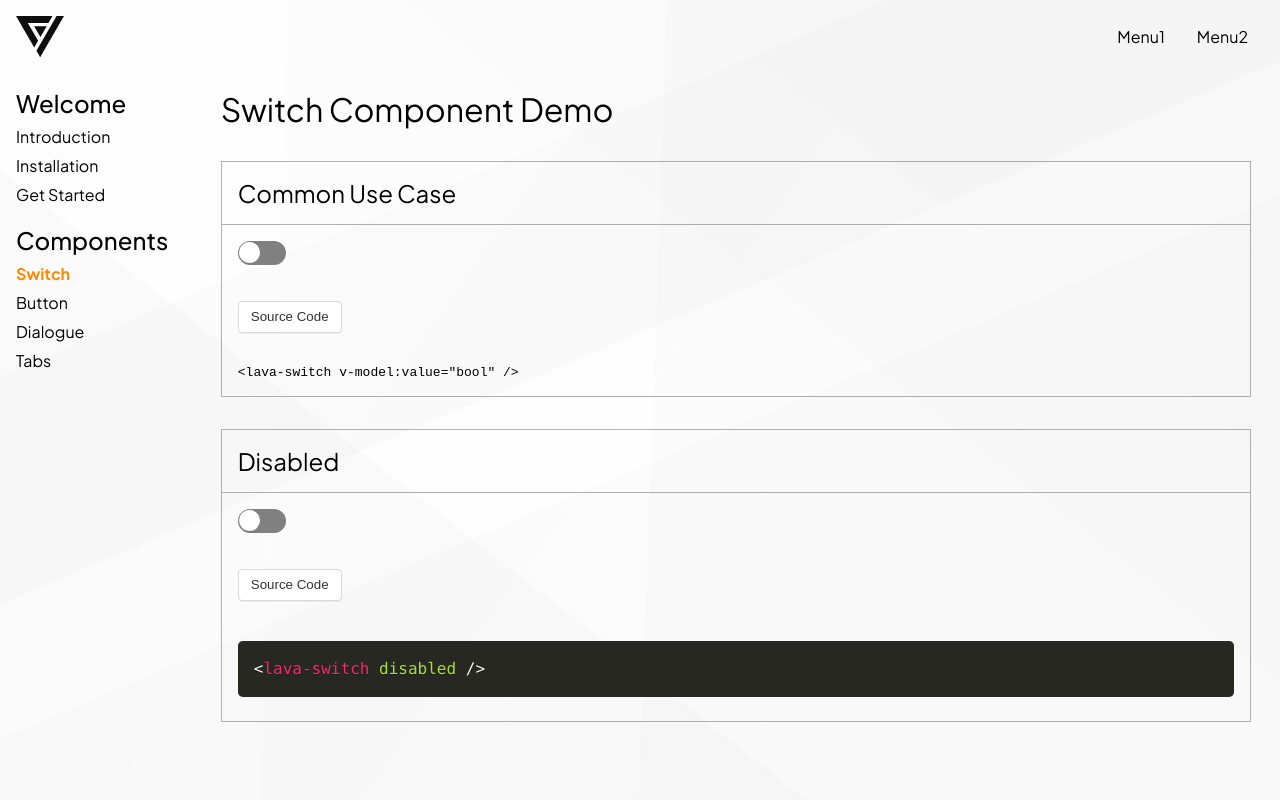
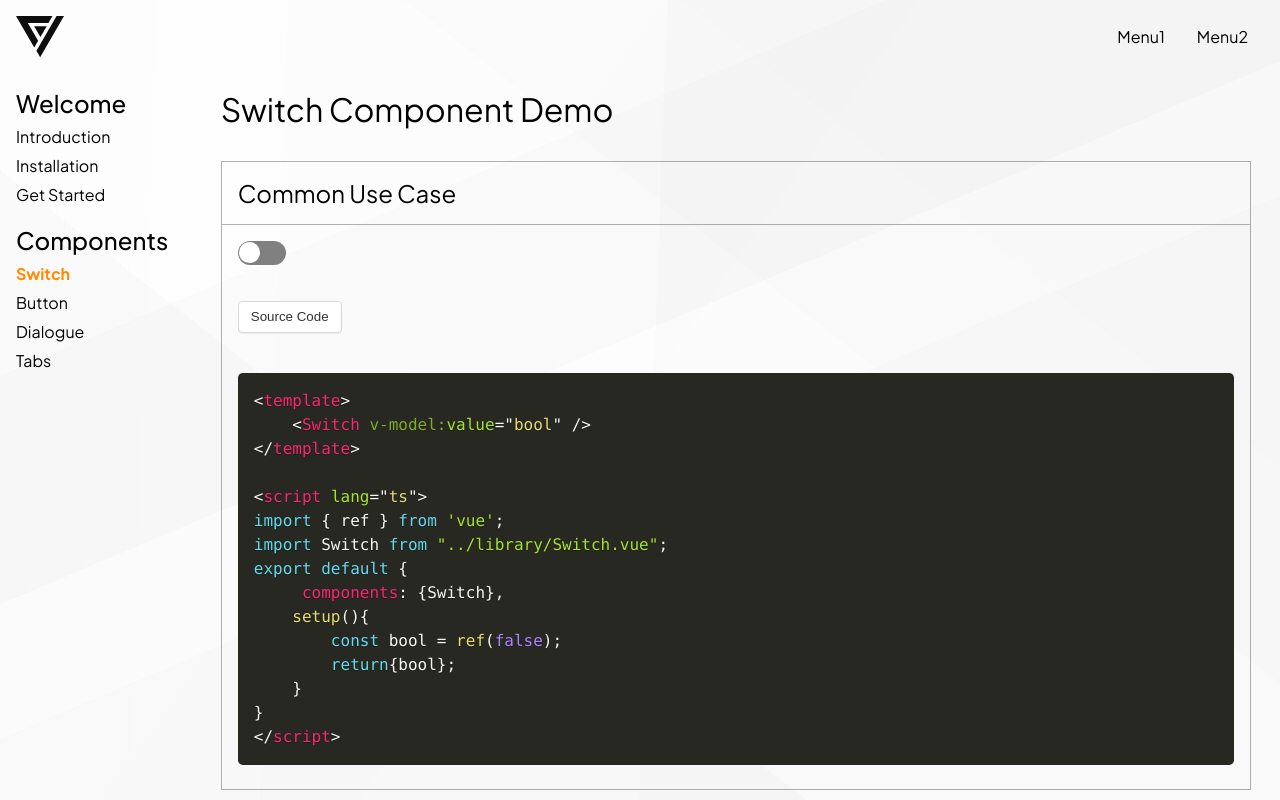
Before and after one commit to lavaboy1738/lava-UI, a Vue app: page /#/docs/switch in a window 1280 px wide. Shown: the top 800 px of the page. Built offline with nearby package versions, Linux system fonts and the light colour scheme.

Commit message:
switch demo page complete

```diff
--- a/src/components/SwitchDemo.vue
+++ b/src/components/SwitchDemo.vue
@@ -3,44 +3,45 @@
 <div class="demo">
     <h2 class="demo-title">Common Use Case</h2>
     <div class="demo-component">
-        <SwitchDemo1/>
+        <Switch v-model:value="bool" />
     </div>
     <div class="demo-actions">
         <Button>Source Code</Button>
     </div>
     <div class="demo-code">
-        <pre>&lt;lava-switch v-model:value="bool" /&gt;</pre>
+        <pre class="language-html" v-html="Prism.highlight(textCode1, Prism.languages.html, 'html')"></pre>
     </div>
 </div>
 <div class="demo">
     <h2 class="demo-title">Disabled</h2>
     <div class="demo-component">
-        <SwitchDemo2/>
+        <Switch disabled/>
     </div>
     <div class="demo-actions">
         <Button>Source Code</Button>
     </div>
     <div class="demo-code">
-        <pre class="language-html" v-html="Prism.highlight(textCode, Prism.languages.html, 'html')"></pre>
+        <pre class="language-html" v-html="Prism.highlight(textCode2, Prism.languages.html, 'html')"></pre>
     </div>
 </div>
 </template>
 
 <script lang="ts">
 import Switch from "../library/Switch.vue";
-import SwitchDemo1 from "./SwitchDemo1.vue";
-import SwitchDemo2 from "./SwitchDemo2.vue";
 import "prismjs";
 import "prismjs/themes/prism-okaidia.css";
 import Button from "../library/Button.vue";
+import { ref } from 'vue';
 
 const Prism = (window as any).Prism;
-const textCode = "<lava-switch disabled />";
+const textCode1 = `<template>\r\n    <Switch v-model:value=\"bool\" \/>\r\n<\/template>\r\n\r\n<script lang=\"ts\">\r\nimport { ref } from 'vue';\r\nimport Switch from \"..\/library\/Switch.vue\";\r\nexport default {\r\n     components: {Switch},\r\n    setup(){\r\n        const bool = ref(false);\r\n        return{bool};\r\n    }\r\n}\r\n<\/script>`;
+const textCode2 = `<template>\r\n    <Switch v-model:value=\"bool\" disabled \/>\r\n<\/template>\r\n\r\n<script lang=\"ts\">\r\nimport { ref } from 'vue';\r\nimport Switch from \"..\/library\/Switch.vue\";\r\nexport default {\r\n     components: {Switch},\r\n    setup(){\r\n        const bool = ref(false);\r\n        return{bool};\r\n    }\r\n}\r\n<\/script>`;
 
 export default {
-    components: {Switch, Button, SwitchDemo1, SwitchDemo2},
+    components: {Switch, Button},
     setup(){
-        return{Prism, textCode}
+        const bool = ref(false);
+        return{Prism, textCode1 ,textCode2, bool}
     }
 }
 </script>
```
